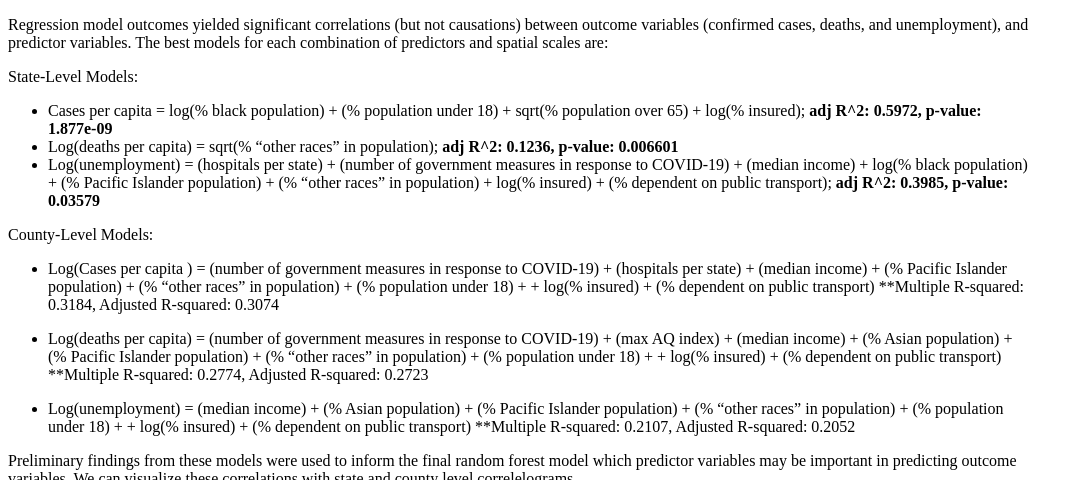
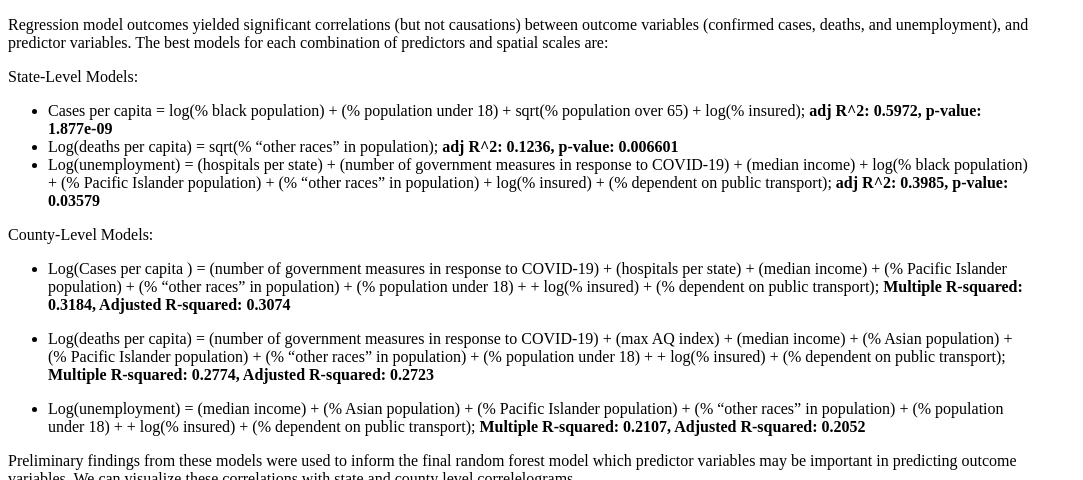
Before and after one commit to osiau/GIS713DataChallenge, a Jekyll site: the page built from Model.md, in a window 1280 px wide and 900 px high, scrolled down 429 px, cut to the strip 0-480 px from the top of the window. Shown: the whole strip, without its empty margins (0-1083 px from the left). Built offline with Jekyll 4.4.1, drawn with Linux system fonts in a browser that asks for light colours; our own code applies the rules of GitHub Pages for plain Markdown files; a script that is not in the unit is left out; comment, search, counter and statistics services are not loaded.

Commit message:
bolded R2 and p values

```diff
--- a/Model.md
+++ b/Model.md
@@ -11,14 +11,11 @@ State-Level Models:
 
 County-Level Models:
 
-* Log(Cases per capita ) = (number of government measures in response to COVID-19) + (hospitals per state) + (median income) +  (% Pacific Islander population) + (% “other races” in population) +  (% population under 18) + + log(% insured) + (% dependent on public transport)
-**Multiple R-squared:  0.3184,	Adjusted R-squared:  0.3074
+* Log(Cases per capita ) = (number of government measures in response to COVID-19) + (hospitals per state) + (median income) +  (% Pacific Islander population) + (% “other races” in population) +  (% population under 18) + + log(% insured) + (% dependent on public transport); **Multiple R-squared:  0.3184,	Adjusted R-squared:  0.3074**
 
-* Log(deaths per capita) = (number of government measures in response to COVID-19) + (max AQ index) + (median income) + (% Asian population) + (% Pacific Islander population) + (% “other races” in population) +  (% population under 18) + + log(% insured) + (% dependent on public transport)
-**Multiple R-squared:  0.2774,	Adjusted R-squared:  0.2723
+* Log(deaths per capita) = (number of government measures in response to COVID-19) + (max AQ index) + (median income) + (% Asian population) + (% Pacific Islander population) + (% “other races” in population) +  (% population under 18) + + log(% insured) + (% dependent on public transport); **Multiple R-squared:  0.2774,	Adjusted R-squared:  0.2723**
 
-* Log(unemployment) = (median income) + (% Asian population) + (% Pacific Islander population) + (% “other races” in population) +  (% population under 18) + + log(% insured) + (% dependent on public transport)
-**Multiple R-squared:  0.2107,	Adjusted R-squared:  0.2052
+* Log(unemployment) = (median income) + (% Asian population) + (% Pacific Islander population) + (% “other races” in population) +  (% population under 18) + + log(% insured) + (% dependent on public transport); **Multiple R-squared:  0.2107,	Adjusted R-squared:  0.2052**
 
 Preliminary findings from these models were used to inform the final random forest model which predictor variables may be important in predicting outcome variables. We can visualize these correlations with state and county level correlelograms.
 
```
